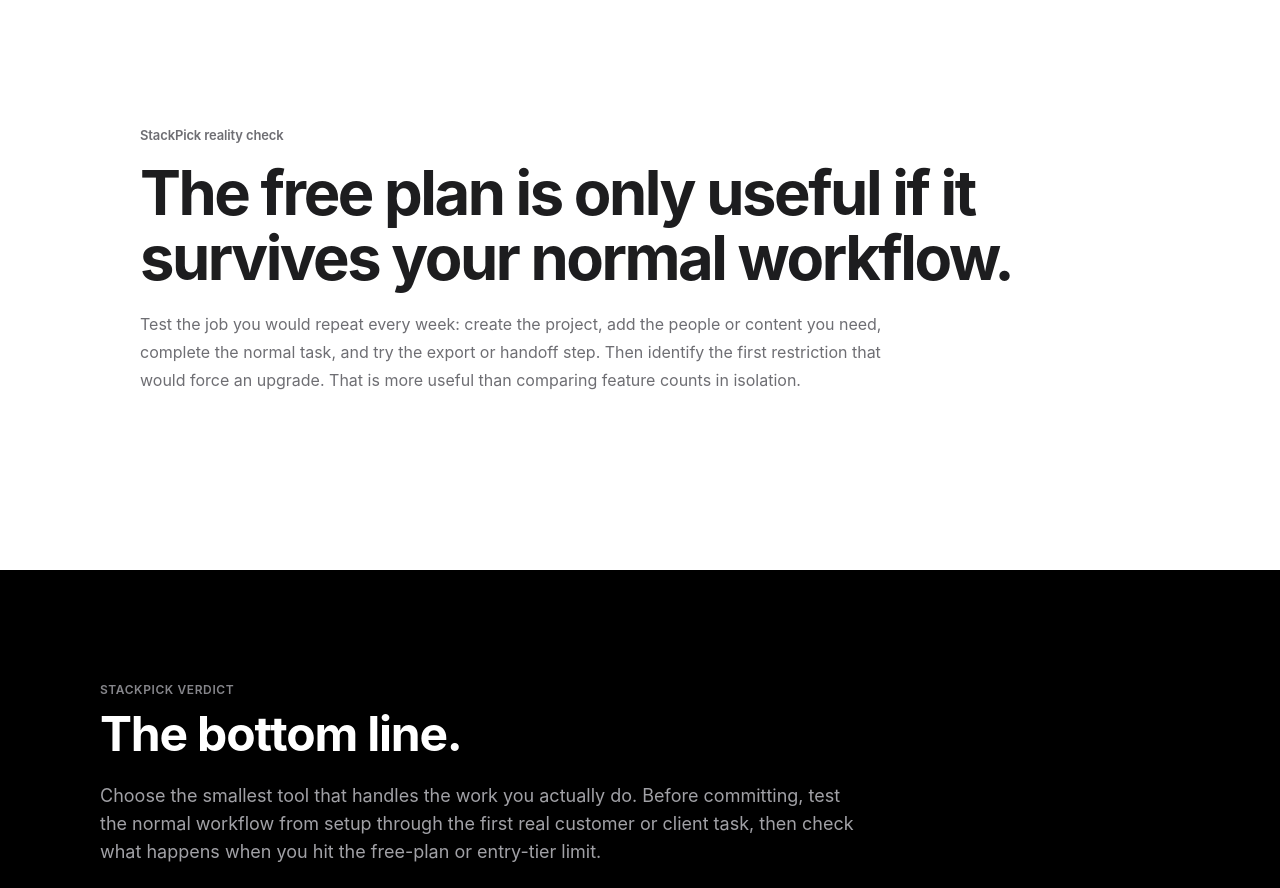
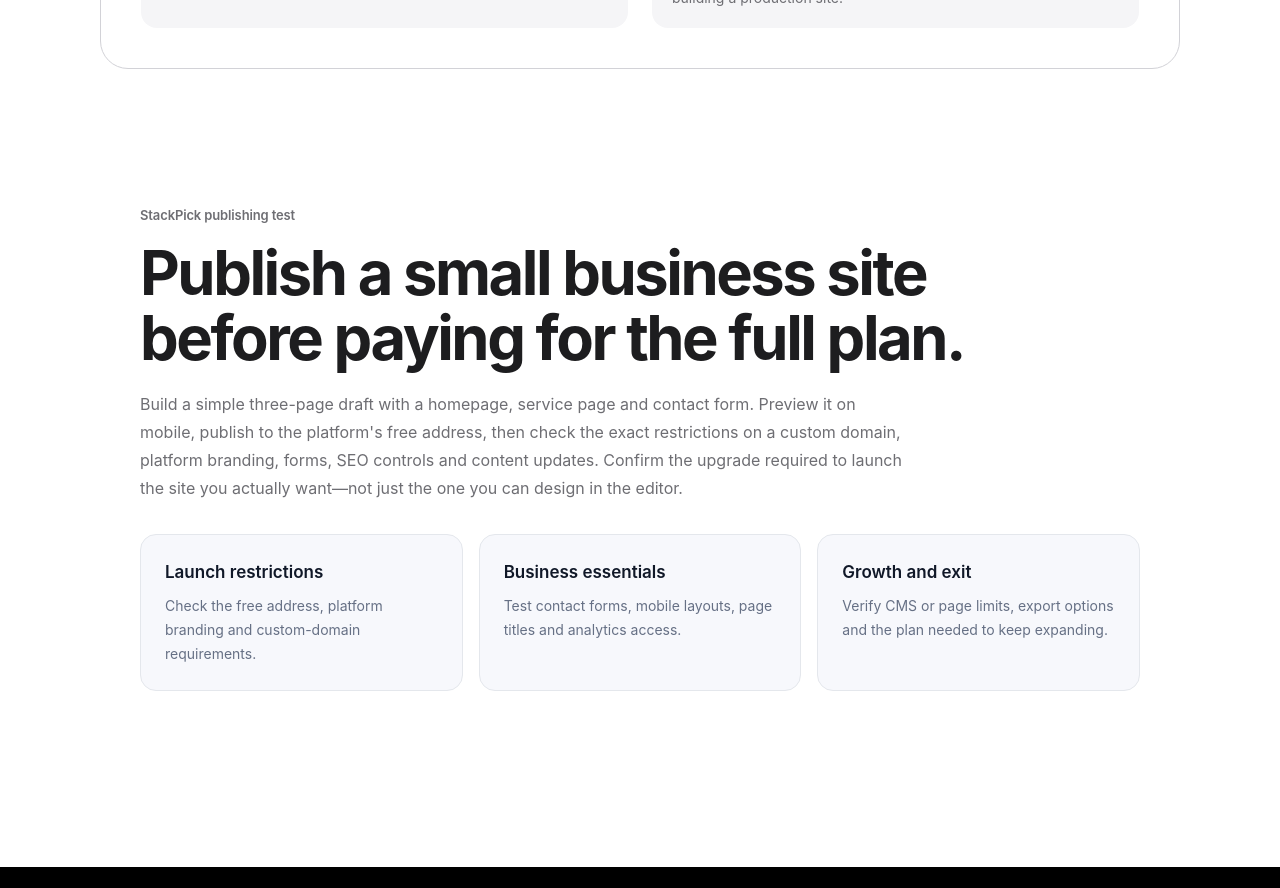
Before and after one commit to LinukaBandara/StackPick, a Next.js app: page /best/free-website-builders in a window 1280 px wide. Shown: the part 3180-4068 px from the top of the page. Built offline with nearby package versions, Linux system fonts and the light colour scheme; no server answers.

Commit message:
Add accurate free website builder decision checks

```diff
--- a/app/best/free-website-builders/page.tsx
+++ b/app/best/free-website-builders/page.tsx
@@ -15,23 +15,25 @@ export default function Page() {
       intro="Compare free website builders by what you can actually publish, customize and connect before paying for a domain or removing platform restrictions."
       pricingNote="Plans, limits and included features can change. Verify the provider's current pricing and terms before publishing a site or moving a live business workflow."
       tools={[
-        { name: "Wix", bestFor: "Easy visual site building", freeOption: "Check the provider's current free or trial terms and limits.", tradeoff: "Compare booking, publishing, collaboration and upgrade limits against your actual workflow.", url: "https://www.wix.com/" },
-        { name: "WordPress.com", bestFor: "Content and simple sites", freeOption: "Check the provider's current free or trial terms and limits.", tradeoff: "Compare booking, publishing, collaboration and upgrade limits against your actual workflow.", url: "https://wordpress.com/" },
-        { name: "Framer", bestFor: "Design-focused landing pages", freeOption: "Check the provider's current free or trial terms and limits.", tradeoff: "Compare booking, publishing, collaboration and upgrade limits against your actual workflow.", url: "https://www.framer.com/" },
-        { name: "Webflow", bestFor: "Advanced visual design workflows", freeOption: "Check the provider's current free or trial terms and limits.", tradeoff: "Compare booking, publishing, collaboration and upgrade limits against your actual workflow.", url: "https://webflow.com/" },
+        { name: "Wix", bestFor: "Easy visual site building", freeOption: "Check the provider's current free or trial terms and limits.", tradeoff: "The visual editor can make it approachable for a small business site, but verify the current free-site branding, subdomain and custom-domain upgrade requirements.", url: "https://www.wix.com/" },
+        { name: "WordPress.com", bestFor: "Content and simple sites", freeOption: "Check the provider's current free or trial terms and limits.", tradeoff: "It can suit content-led sites and publishing, but confirm which custom-domain, plugin, design and monetization options are included in the plan you would use.", url: "https://wordpress.com/" },
+        { name: "Framer", bestFor: "Design-focused landing pages", freeOption: "Check the provider's current free or trial terms and limits.", tradeoff: "Its design-focused workflow can be useful for landing pages, but verify current limits for custom domains, site publishing, forms and CMS features.", url: "https://www.framer.com/" },
+        { name: "Webflow", bestFor: "Advanced visual design workflows", freeOption: "Check the provider's current free or trial terms and limits.", tradeoff: "Its visual design controls can support more custom layouts, but check the current staging, publishing, page and CMS limits before building a production site.", url: "https://webflow.com/" },
       ]}
       bottomLine="Choose the smallest tool that handles the work you actually do. Before committing, test the normal workflow from setup through the first real customer or client task, then check what happens when you hit the free-plan or entry-tier limit."
     >
       <section className="bg-white">
         <div className="sp-container py-16 sm:py-20">
-          <p className="sp-eyebrow">StackPick reality check</p>
-          <h2 className="sp-title mt-4 max-w-4xl">The free plan is only useful if it survives your normal workflow.</h2>
+          <p className="sp-eyebrow">StackPick publishing test</p>
+          <h2 className="sp-title mt-4 max-w-4xl">Publish a small business site before paying for the full plan.</h2>
           <p className="mt-5 max-w-3xl text-base leading-7 text-[#6e6e73]">
-            Test the job you would repeat every week: create the project, add the people or
-            content you need, complete the normal task, and try the export or handoff step.
-            Then identify the first restriction that would force an upgrade. That is more useful
-            than comparing feature counts in isolation.
+            Build a simple three-page draft with a homepage, service page and contact form. Preview it on mobile, publish to the platform's free address, then check the exact restrictions on a custom domain, platform branding, forms, SEO controls and content updates. Confirm the upgrade required to launch the site you actually want—not just the one you can design in the editor.
           </p>
+          <div className="mt-8 grid gap-4 sm:grid-cols-3">
+            <div className="rounded-2xl border border-[#e4e7ec] bg-[#f7f8fc] p-6"><p className="font-semibold text-[#101828]">Launch restrictions</p><p className="mt-2 text-sm leading-6 text-[#667085]">Check the free address, platform branding and custom-domain requirements.</p></div>
+            <div className="rounded-2xl border border-[#e4e7ec] bg-[#f7f8fc] p-6"><p className="font-semibold text-[#101828]">Business essentials</p><p className="mt-2 text-sm leading-6 text-[#667085]">Test contact forms, mobile layouts, page titles and analytics access.</p></div>
+            <div className="rounded-2xl border border-[#e4e7ec] bg-[#f7f8fc] p-6"><p className="font-semibold text-[#101828]">Growth and exit</p><p className="mt-2 text-sm leading-6 text-[#667085]">Verify CMS or page limits, export options and the plan needed to keep expanding.</p></div>
+          </div>
         </div>
       </section>
     </ComparisonArticle>
```
